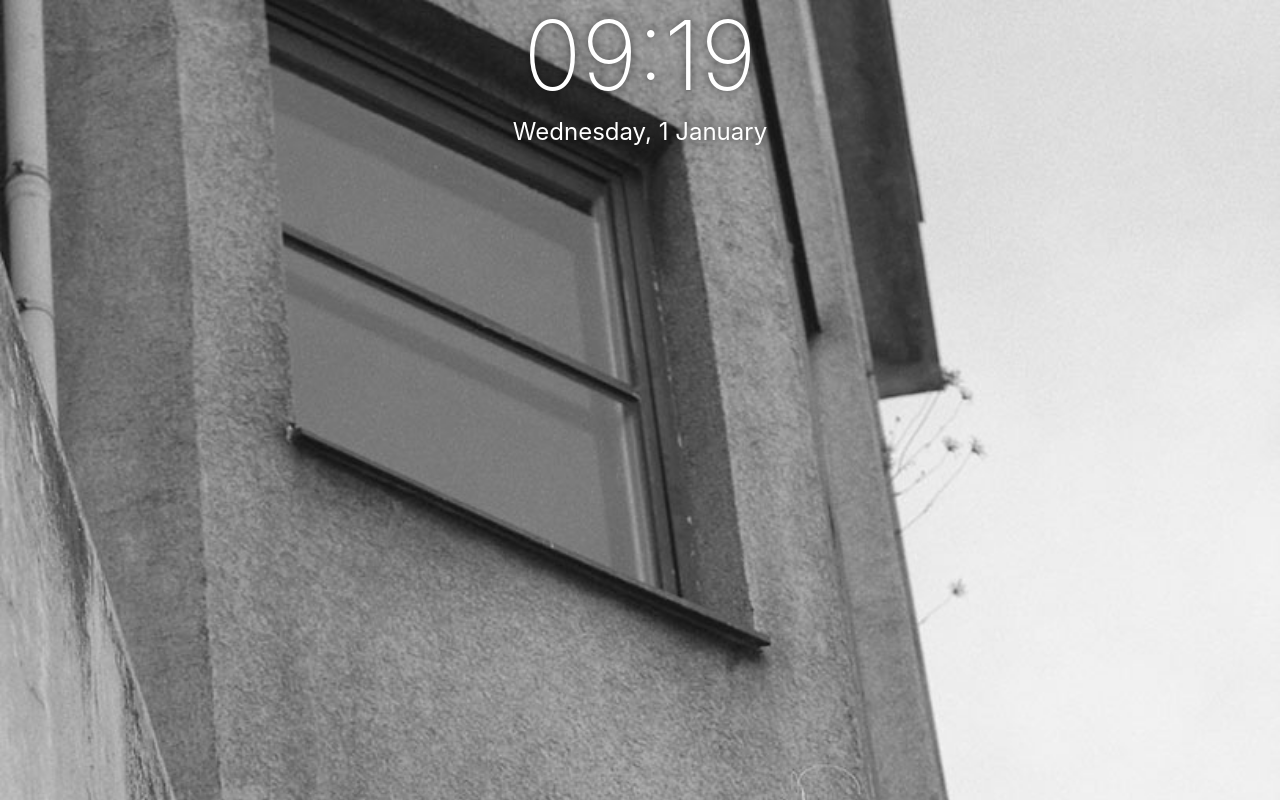
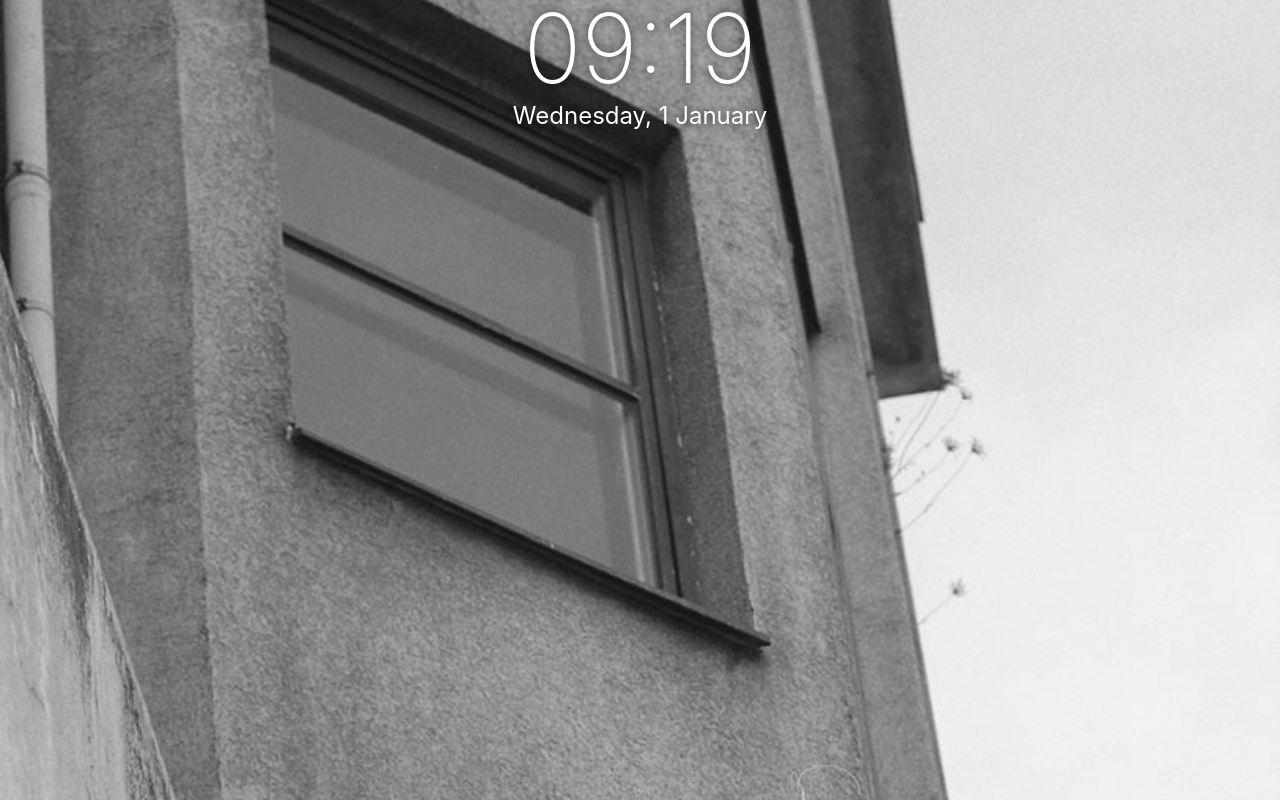
Before and after one commit to jessepinho/dontmake.art, a Gatsby site: page / in a window 1280 px wide. Built offline with nearby package versions, Linux system fonts and the light colour scheme; Gatsby itself is replaced by a stand-in of ours.

Commit message:
Replace Normalize with Eric Meye's reset

```diff
--- a/package.json
+++ b/package.json
@@ -13,7 +13,6 @@
     "gatsby-plugin-sharp": "^2.3.5",
     "gatsby-source-filesystem": "^2.1.40",
     "gatsby-transformer-sharp": "^2.3.7",
-    "normalize.css": "^8.0.1",
     "prop-types": "^15.7.2",
     "react": "^16.12.0",
     "react-dom": "^16.12.0",
--- a/src/components/App/index.tsx
+++ b/src/components/App/index.tsx
@@ -1,4 +1,6 @@
 import React from 'react'
+
+import './reset.css'
 
 import Clock from '../Clock'
 import * as Styles from './styles'
--- /dev/null
+++ b/src/components/App/reset.css
@@ -0,0 +1,48 @@
+/* http://meyerweb.com/eric/tools/css/reset/
+   v2.0 | 20110126
+   License: none (public domain)
+*/
+
+html, body, div, span, applet, object, iframe,
+h1, h2, h3, h4, h5, h6, p, blockquote, pre,
+a, abbr, acronym, address, big, cite, code,
+del, dfn, em, img, ins, kbd, q, s, samp,
+small, strike, strong, sub, sup, tt, var,
+b, u, i, center,
+dl, dt, dd, ol, ul, li,
+fieldset, form, label, legend,
+table, caption, tbody, tfoot, thead, tr, th, td,
+article, aside, canvas, details, embed,
+figure, figcaption, footer, header, hgroup,
+menu, nav, output, ruby, section, summary,
+time, mark, audio, video {
+	margin: 0;
+	padding: 0;
+	border: 0;
+	font-size: 100%;
+	font: inherit;
+	vertical-align: baseline;
+}
+/* HTML5 display-role reset for older browsers */
+article, aside, details, figcaption, figure,
+footer, header, hgroup, menu, nav, section {
+	display: block;
+}
+body {
+	line-height: 1;
+}
+ol, ul {
+	list-style: none;
+}
+blockquote, q {
+	quotes: none;
+}
+blockquote:before, blockquote:after,
+q:before, q:after {
+	content: '';
+	content: none;
+}
+table {
+	border-collapse: collapse;
+	border-spacing: 0;
+}
--- a/src/components/App/styles.ts
+++ b/src/components/App/styles.ts
@@ -1,5 +1,4 @@
 import styled, { createGlobalStyle } from 'styled-components'
-import 'normalize.css'
 
 import background from './background.jpg'
 
```
Also changed, not shown: 1 other file.
